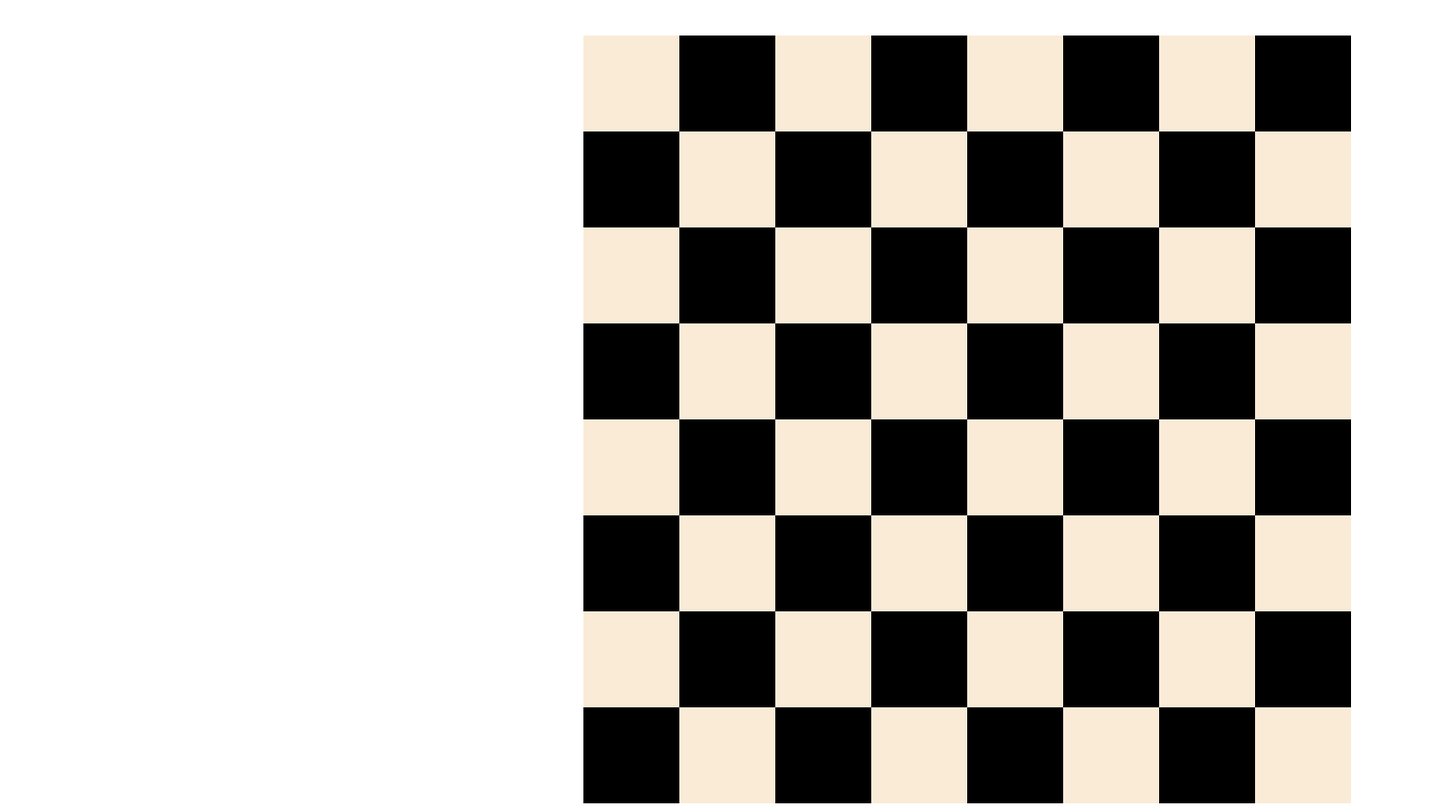
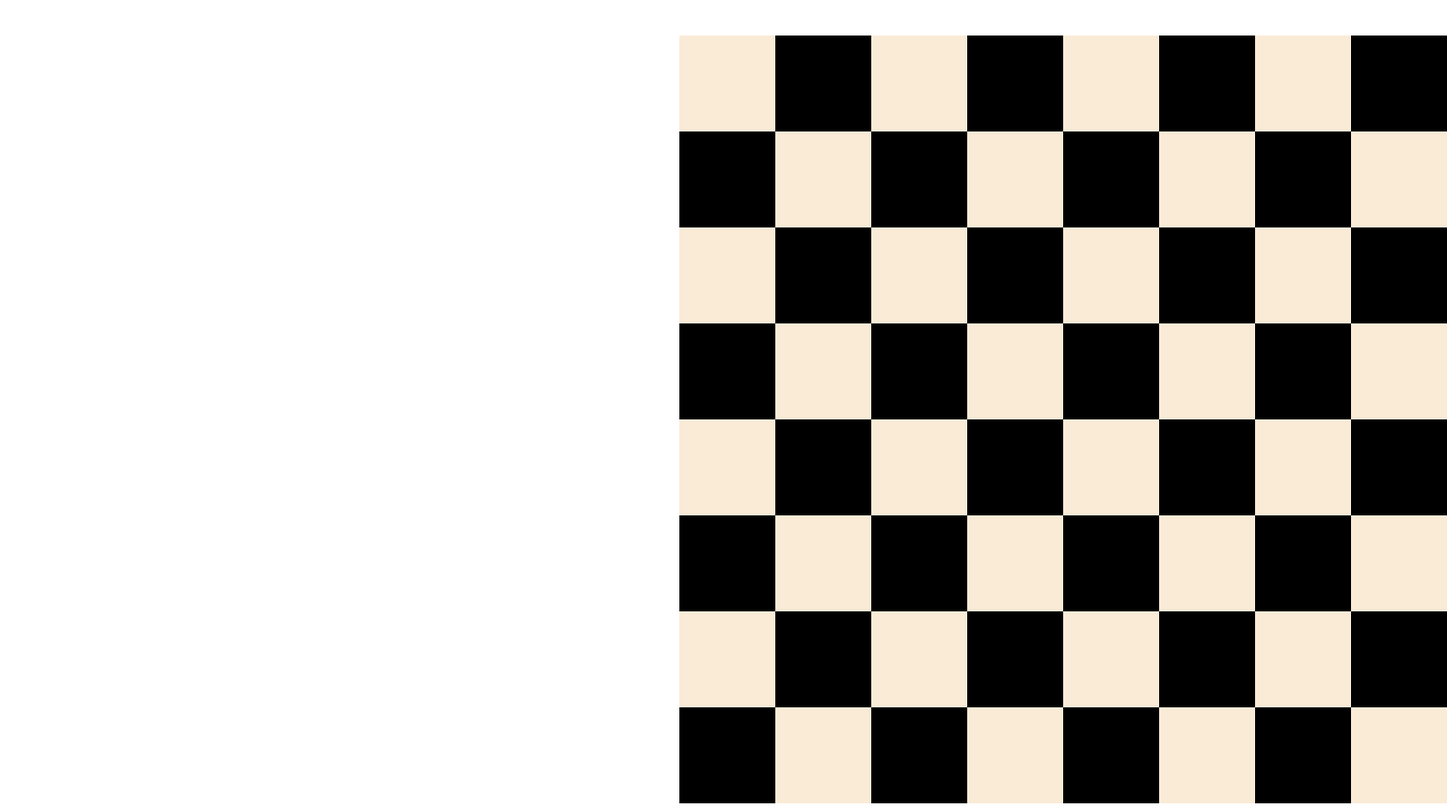
Before and after one commit to Rakshgm733/Chessboard, a plain HTML site: page index.html in a window 1280 px wide. Shown: the part 71-916 px from the top of the page at 96% size, 1508 px wide, since content can reach past the window. Drawn offline with Linux system fonts and the light colour scheme.

Commit message:
Update index.html

```diff
--- a/index.html
+++ b/index.html
@@ -12,7 +12,7 @@
       width:800px;
       grid-template-columns: 1fr 1fr 1fr 1fr 1fr 1fr 1fr 1fr;
       grid-template-rows: 1fr 1fr 1fr 1fr 1fr 1fr 1fr 1fr ;
-      margin-left: 600px;
+      margin-left: 700px;
       margin-top: 40px;
 
     }
```
